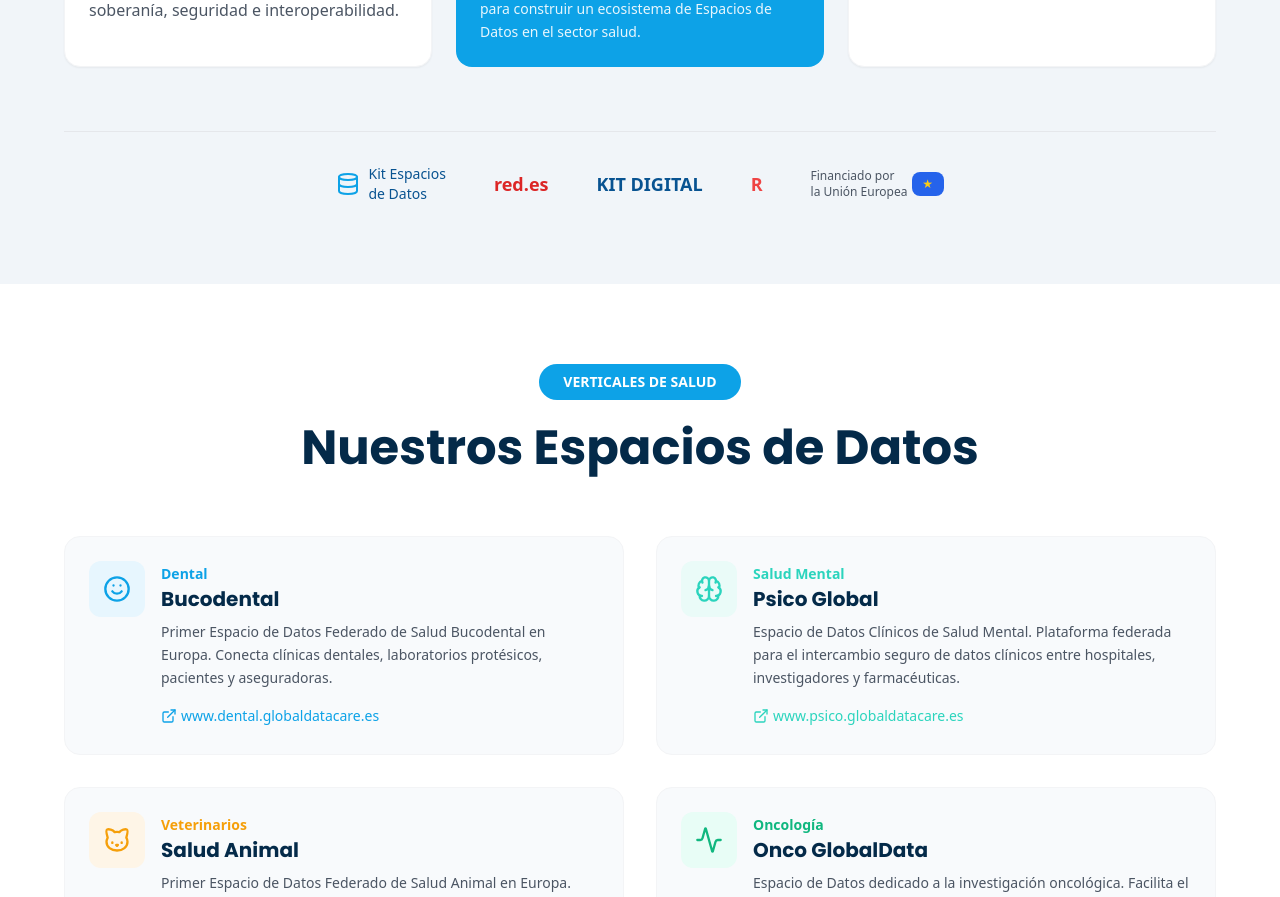
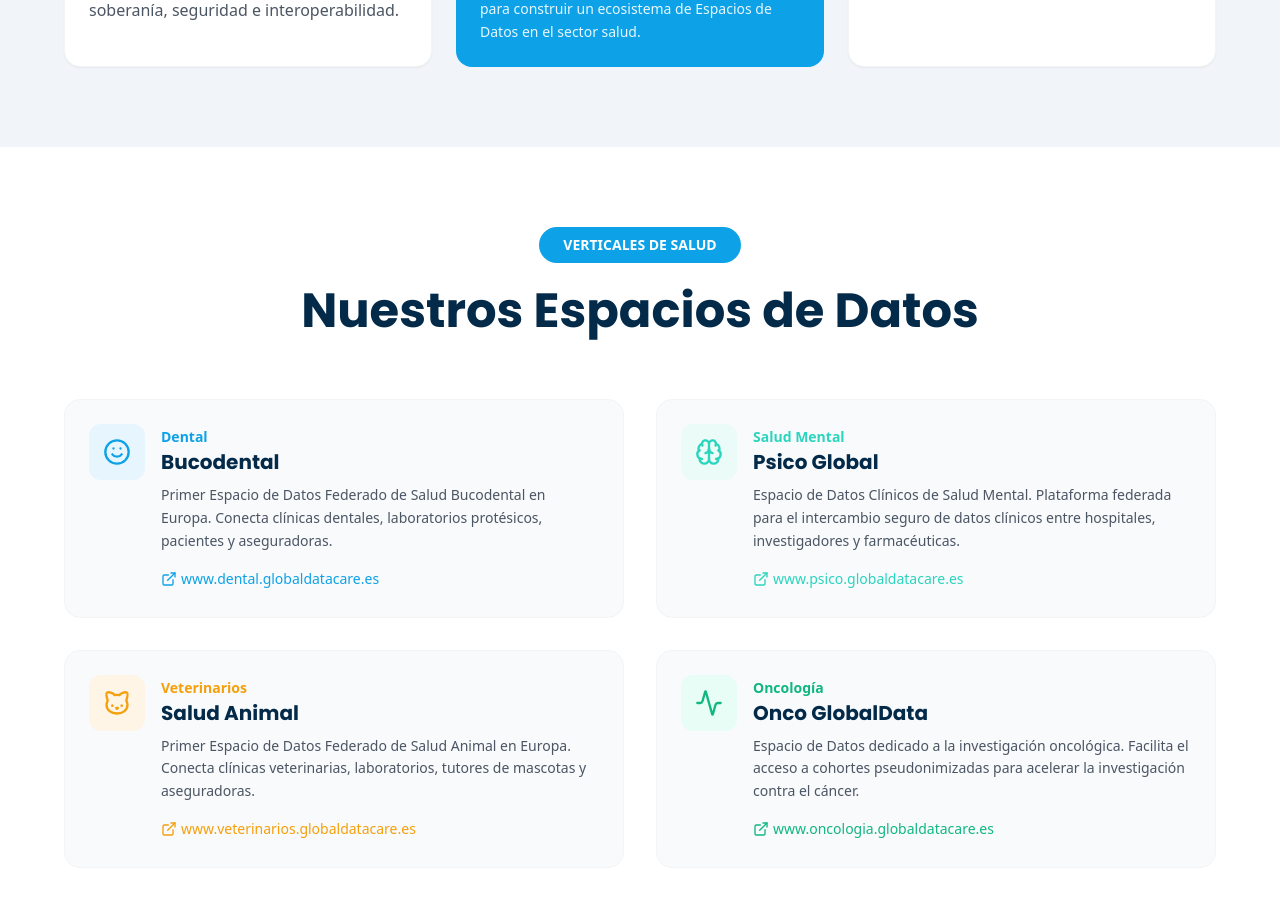
Before and after one commit to Ullswater-Investments/kpmg-presentacion-globaldatacare, a Next.js app: page / in a window 1280 px wide. Shown: the part 1400-2297 px from the top of the page. Built offline with nearby package versions, Linux system fonts and the light colour scheme.

Commit message:
remove recreated footer logos sections\n\nDelete sections with recreated logos and restore original images.

```diff
--- a/components/sections/origin-section.tsx
+++ b/components/sections/origin-section.tsx
@@ -65,24 +65,7 @@ export function OriginSection() {
           </div>
         </div>
 
-        {/* Footer logos */}
-        <div className="mt-16 pt-8 border-t border-gray-200">
-          <div className="flex justify-center items-center gap-6 md:gap-12 flex-wrap">
-            <div className="flex items-center gap-2 text-[hsl(207,90%,30%)]">
-              <Database className="w-6 h-6 text-[hsl(199,89%,48%)]" />
-              <span className="text-sm font-medium">Kit Espacios<br/>de Datos</span>
-            </div>
-            <span className="text-lg font-bold text-red-600">red.es</span>
-            <span className="text-lg font-bold text-[hsl(207,90%,30%)]">KIT DIGITAL</span>
-            <span className="text-lg font-bold text-red-500">R</span>
-            <div className="flex items-center gap-1">
-              <span className="text-xs text-gray-600">Financiado por<br/>la Unión Europea</span>
-              <div className="w-8 h-6 bg-blue-600 rounded-sm flex items-center justify-center">
-                <span className="text-yellow-400 text-xs">★</span>
-              </div>
-            </div>
-          </div>
-        </div>
+
       </div>
     </section>
   )
```
Also changed, not shown: 1 other file (tests, documents, lock files or other folders).
